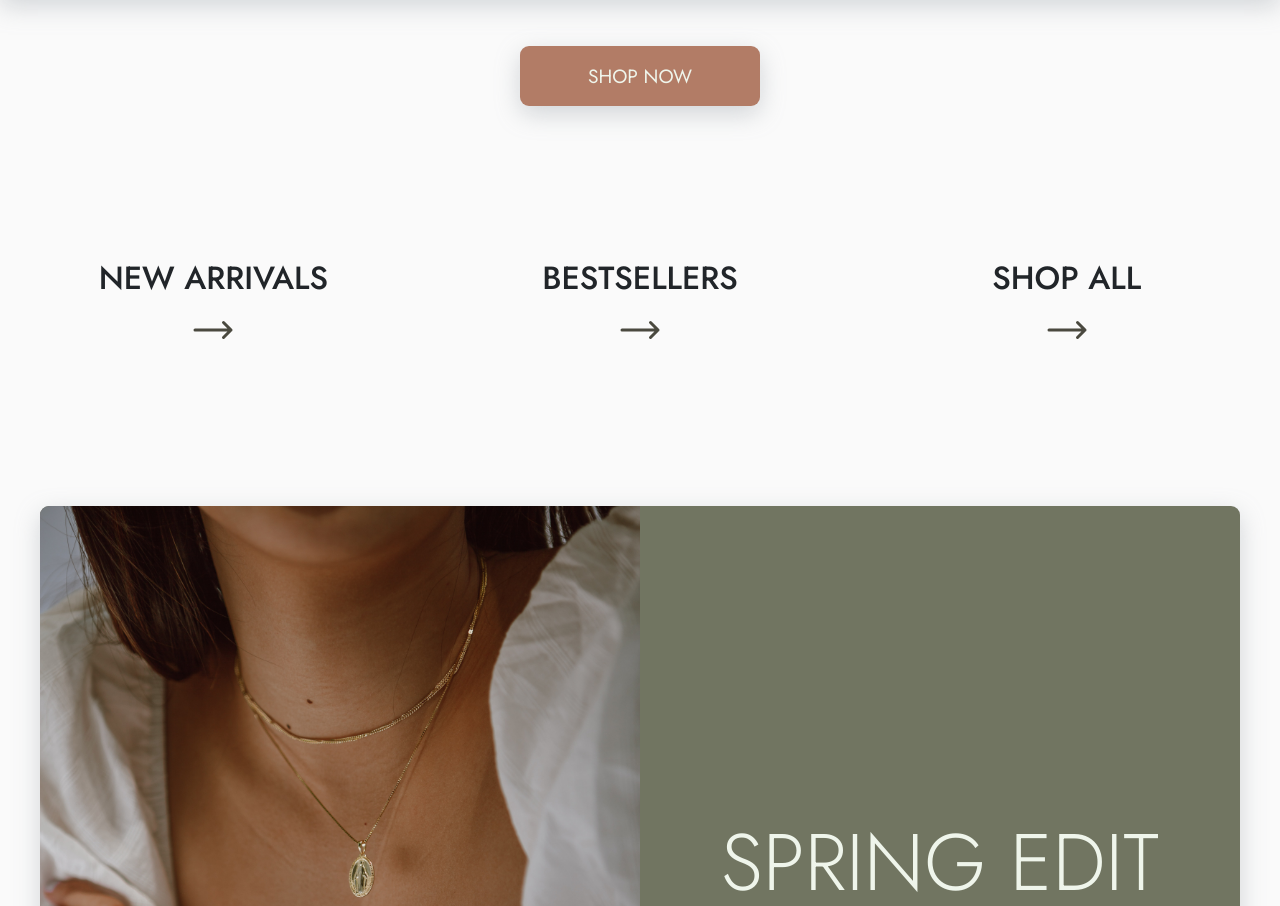
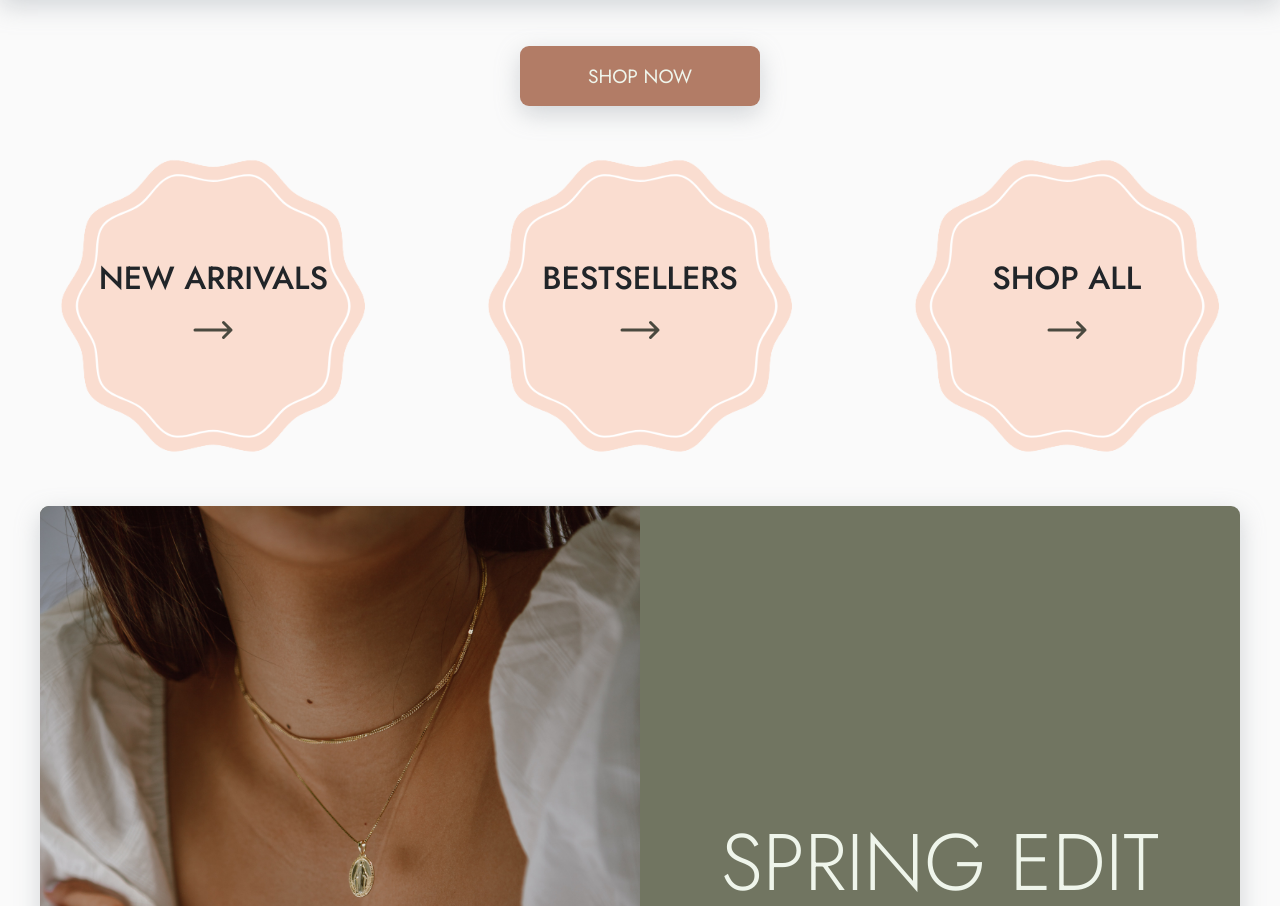
Before and after one commit to AbbieKJ/picnicLifestyle, a plain HTML site: page index.html in a window 1280 px wide. Shown: the part 1116-2022 px from the top of the page. Drawn offline with nearby package versions, Linux system fonts and the light colour scheme.

Commit message:
Update style.css

```diff
--- a/style.css
+++ b/style.css
@@ -164,7 +164,7 @@ box-shadow: rgba(149, 157, 165, 0.4) 0px 8px 24px;
   border: none;
   text-align: center;
   overflow: hidden;
-  background-image: url("/images/pink_shape-removebg-preview.png");
+  background-image: url("pink_shape-removebg-preview.png");
   min-height: 25rem;
   min-width: 25rem;
   max-width: 80rem;
```
